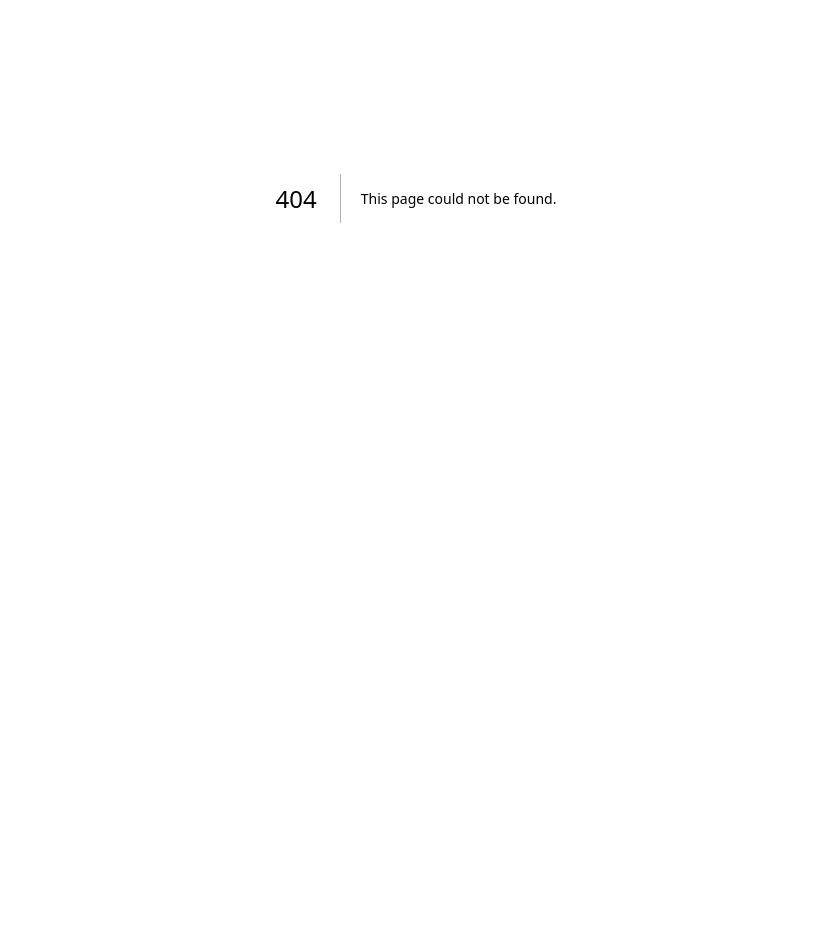
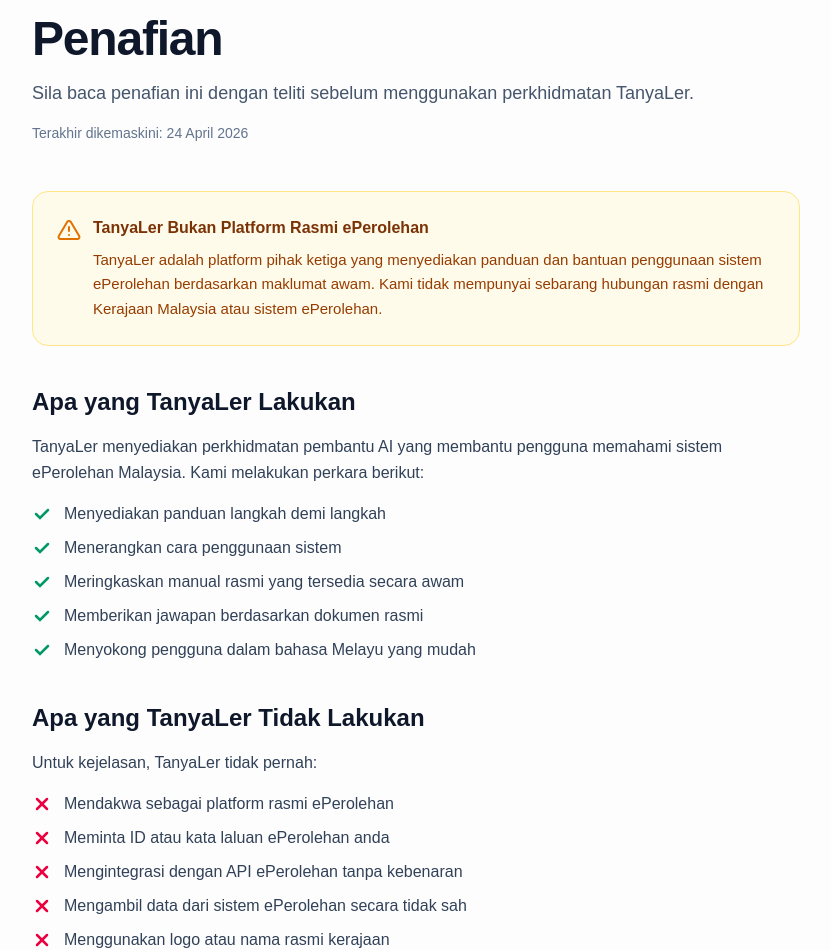
Before and after one commit to sidawin-coder/tanyaler, a Next.js app: page /disclaimer in a window 1280 px wide. Before the commit this address had no page. Shown: the part 202-1152 px from the top of the page, without its empty margins (224-1055 px from the left). Before the commit the page ends 800 px from the top, so only its background shows below. Built offline with nearby package versions, Linux system fonts and the light colour scheme.

Commit message:
Create page.tsx

```diff
--- /dev/null
+++ b/app/disclaimer/page.tsx
@@ -0,0 +1,197 @@
+import Navbar from '@/components/Navbar';
+import Footer from '@/components/Footer';
+
+export const metadata = {
+  title: 'Penafian — TanyaLer',
+  description:
+    'Penafian rasmi TanyaLer. Kami adalah platform pihak ketiga yang menyediakan panduan ePerolehan berdasarkan maklumat awam.',
+};
+
+export default function DisclaimerPage() {
+  return (
+    <div className="flex flex-col min-h-screen bg-[#FDFDFD]">
+      <Navbar />
+
+      <main className="flex-1 py-20 md:py-28 px-5 md:px-8">
+        <article className="max-w-3xl mx-auto">
+          {/* Header */}
+          <div className="mb-12">
+            <div className="text-sm font-semibold text-emerald-700 uppercase tracking-wider mb-3">
+              Perundangan
+            </div>
+            <h1 className="text-4xl md:text-5xl font-bold tracking-tight text-slate-900 mb-4">
+              Penafian
+            </h1>
+            <p className="text-lg text-slate-600">
+              Sila baca penafian ini dengan teliti sebelum menggunakan perkhidmatan
+              TanyaLer.
+            </p>
+            <p className="text-sm text-slate-500 mt-4">
+              Terakhir dikemaskini: 24 April 2026
+            </p>
+          </div>
+
+          {/* Main warning */}
+          <div className="bg-amber-50 border border-amber-200 rounded-2xl p-6 mb-10">
+            <div className="flex gap-3">
+              <svg className="w-6 h-6 text-amber-600 flex-shrink-0 mt-0.5" viewBox="0 0 24 24" fill="none" stroke="currentColor" strokeWidth="2" strokeLinecap="round" strokeLinejoin="round">
+                <path d="M10.29 3.86L1.82 18a2 2 0 0 0 1.71 3h16.94a2 2 0 0 0 1.71-3L13.71 3.86a2 2 0 0 0-3.42 0z" />
+                <line x1="12" y1="9" x2="12" y2="13" />
+                <line x1="12" y1="17" x2="12.01" y2="17" />
+              </svg>
+              <div>
+                <h2 className="font-bold text-amber-900 mb-2">
+                  TanyaLer Bukan Platform Rasmi ePerolehan
+                </h2>
+                <p className="text-amber-800 text-[15px] leading-relaxed">
+                  TanyaLer adalah platform pihak ketiga yang menyediakan panduan
+                  dan bantuan penggunaan sistem ePerolehan berdasarkan maklumat
+                  awam. Kami tidak mempunyai sebarang hubungan rasmi dengan
+                  Kerajaan Malaysia atau sistem ePerolehan.
+                </p>
+              </div>
+            </div>
+          </div>
+
+          <div className="prose prose-slate max-w-none space-y-10">
+            {/* What we do */}
+            <section>
+              <h2 className="text-2xl font-bold text-slate-900 mb-4">
+                Apa yang TanyaLer Lakukan
+              </h2>
+              <p className="text-slate-700 leading-relaxed mb-4">
+                TanyaLer menyediakan perkhidmatan pembantu AI yang membantu
+                pengguna memahami sistem ePerolehan Malaysia. Kami melakukan
+                perkara berikut:
+              </p>
+              <ul className="space-y-2.5 text-slate-700">
+                {[
+                  'Menyediakan panduan langkah demi langkah',
+                  'Menerangkan cara penggunaan sistem',
+                  'Meringkaskan manual rasmi yang tersedia secara awam',
+                  'Memberikan jawapan berdasarkan dokumen rasmi',
+                  'Menyokong pengguna dalam bahasa Melayu yang mudah',
+                ].map((item, i) => (
+                  <li key={i} className="flex gap-3">
+                    <svg className="w-5 h-5 text-emerald-600 flex-shrink-0 mt-0.5" viewBox="0 0 20 20" fill="none" stroke="currentColor" strokeWidth="2.5" strokeLinecap="round">
+                      <polyline points="4 10 8 14 16 6" />
+                    </svg>
+                    {item}
+                  </li>
+                ))}
+              </ul>
+            </section>
+
+            {/* What we don't do */}
+            <section>
+              <h2 className="text-2xl font-bold text-slate-900 mb-4">
+                Apa yang TanyaLer Tidak Lakukan
+              </h2>
+              <p className="text-slate-700 leading-relaxed mb-4">
+                Untuk kejelasan, TanyaLer tidak pernah:
+              </p>
+              <ul className="space-y-2.5 text-slate-700">
+                {[
+                  'Mendakwa sebagai platform rasmi ePerolehan',
+                  'Meminta ID atau kata laluan ePerolehan anda',
+                  'Mengintegrasi dengan API ePerolehan tanpa kebenaran',
+                  'Mengambil data dari sistem ePerolehan secara tidak sah',
+                  'Menggunakan logo atau nama rasmi kerajaan',
+                ].map((item, i) => (
+                  <li key={i} className="flex gap-3">
+                    <svg className="w-5 h-5 text-rose-600 flex-shrink-0 mt-0.5" viewBox="0 0 20 20" fill="none" stroke="currentColor" strokeWidth="2.5" strokeLinecap="round">
+                      <line x1="5" y1="5" x2="15" y2="15" />
+                      <line x1="15" y1="5" x2="5" y2="15" />
+                    </svg>
+                    {item}
+                  </li>
+                ))}
+              </ul>
+            </section>
+
+            {/* Accuracy */}
+            <section>
+              <h2 className="text-2xl font-bold text-slate-900 mb-4">
+                Ketepatan Maklumat
+              </h2>
+              <p className="text-slate-700 leading-relaxed mb-3">
+                Walaupun kami berusaha sebaik mungkin untuk menyediakan maklumat
+                yang tepat berdasarkan dokumen rasmi, kandungan yang dijana oleh
+                TanyaLer adalah untuk tujuan panduan sahaja.
+              </p>
+              <p className="text-slate-700 leading-relaxed">
+                Untuk tindakan rasmi yang melibatkan pendaftaran, sebut harga,
+                tender, atau sebarang urusan rasmi dengan Kerajaan Malaysia,
+                sila rujuk terus kepada:
+              </p>
+              <div className="bg-slate-50 border border-slate-200 rounded-2xl p-5 mt-4">
+                <a
+                  href="https://www.eperolehan.gov.my"
+                  target="_blank"
+                  rel="noopener noreferrer"
+                  className="font-semibold text-emerald-700 hover:text-emerald-800 inline-flex items-center gap-2"
+                >
+                  www.eperolehan.gov.my
+                  <svg className="w-4 h-4" viewBox="0 0 16 16" fill="none" stroke="currentColor" strokeWidth="2" strokeLinecap="round">
+                    <path d="M7 9l5-5M7 4h5v5" />
+                  </svg>
+                </a>
+              </div>
+            </section>
+
+            {/* Limitation */}
+            <section>
+              <h2 className="text-2xl font-bold text-slate-900 mb-4">
+                Had Tanggungjawab
+              </h2>
+              <p className="text-slate-700 leading-relaxed">
+                TanyaLer tidak bertanggungjawab atas sebarang keputusan,
+                tindakan, atau akibat yang berpunca daripada penggunaan
+                perkhidmatan ini. Pengguna dinasihatkan untuk mengesahkan semua
+                maklumat penting dengan portal rasmi ePerolehan sebelum membuat
+                sebarang tindakan.
+              </p>
+            </section>
+
+            {/* Kepatuhan undang-undang */}
+            <section>
+              <h2 className="text-2xl font-bold text-slate-900 mb-4">
+                Kepatuhan Undang-undang
+              </h2>
+              <p className="text-slate-700 leading-relaxed mb-3">
+                TanyaLer beroperasi dengan mematuhi undang-undang Malaysia,
+                termasuk:
+              </p>
+              <ul className="space-y-2 text-slate-700">
+                <li>• Akta Komunikasi dan Multimedia 1998</li>
+                <li>• Akta Perlindungan Data Peribadi 2010 (PDPA)</li>
+                <li>• Akta Jenayah Komputer 1997</li>
+                <li>• Akta Hak Cipta 1987</li>
+              </ul>
+            </section>
+
+            {/* Contact */}
+            <section>
+              <h2 className="text-2xl font-bold text-slate-900 mb-4">
+                Hubungi Kami
+              </h2>
+              <p className="text-slate-700 leading-relaxed">
+                Sekiranya anda mempunyai sebarang pertanyaan tentang penafian
+                ini, sila hubungi kami di{' '}
+                <a
+                  href="mailto:support@tanyaler.com"
+                  className="text-emerald-700 hover:text-emerald-800 font-semibold"
+                >
+                  support@tanyaler.com
+                </a>
+                .
+              </p>
+            </section>
+          </div>
+        </article>
+      </main>
+
+      <Footer />
+    </div>
+  );
+}
```
